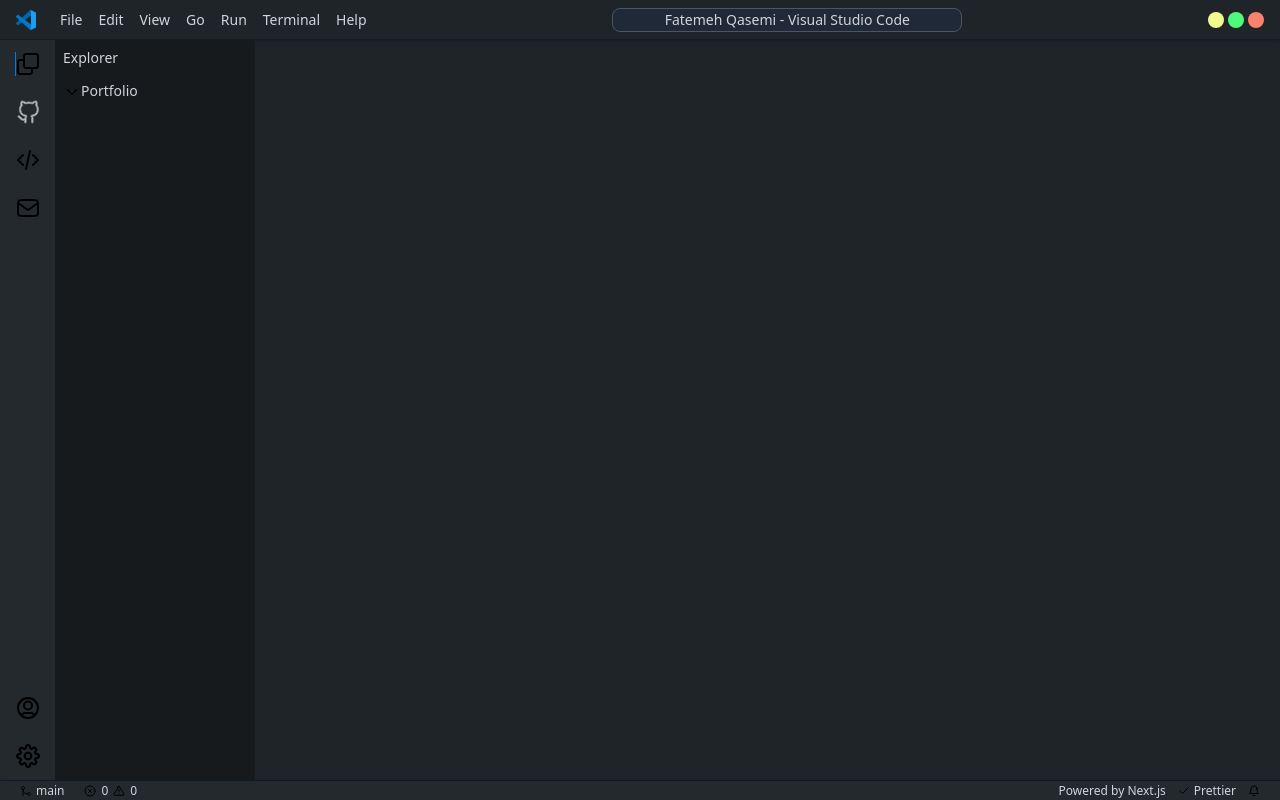
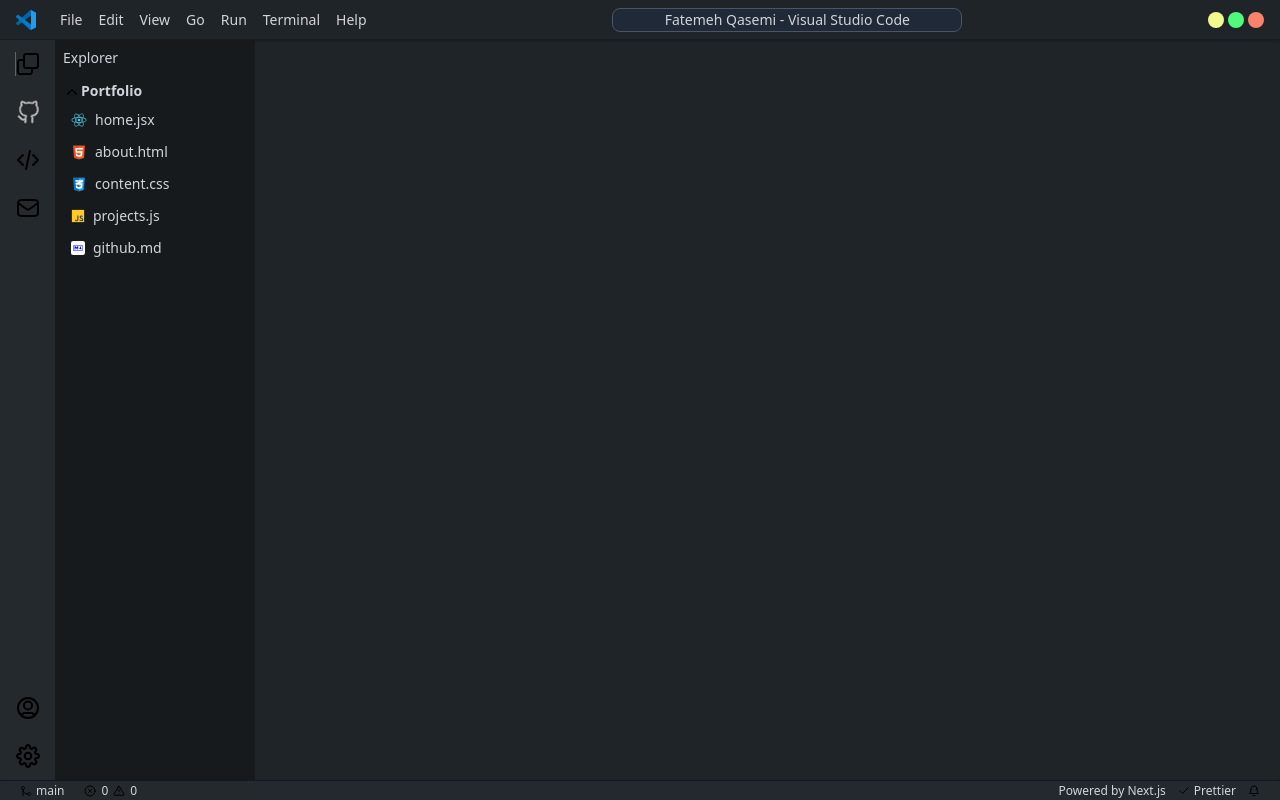
Before and after one commit to fatemehqasemii/Portfolio, a Next.js app: page / in a window 1280 px wide. Built offline with nearby package versions, Linux system fonts and the light colour scheme.

Commit message:
fix explorer components

```diff
--- a/src/app/_components/accordion/accordion.tsx
+++ b/src/app/_components/accordion/accordion.tsx
@@ -5,7 +5,7 @@
 import IconChevronDown from "public/icons/chevron-down.svg";
 
 export const Accordion: React.FC<AccordionProps> = ({ data }) => {
-  const [activeIndex, setActiveIndex] = useState<number | null>(null);
+  const [activeIndex, setActiveIndex] = useState<number | null>(0);
 
   const toggleAccordion = (index: number) => {
     setActiveIndex(activeIndex === index ? null : index);
@@ -21,7 +21,7 @@
               type="button"
               className={"text-gray-300 pt-3"}
             >
-              <span className="flex text-[14px]">
+              <span className="flex text-[14px] font-bold">
                 {activeIndex === index ? (
                   <IconChevronUp width={18} className="stroke-gray-300" />
                 ) : (
--- a/src/app/_components/list-Accordion/listAccordion.tsx
+++ b/src/app/_components/list-Accordion/listAccordion.tsx
@@ -3,29 +3,29 @@
 import CSS from "public/icons/css.svg";
 import HTMLIcon from "public/icons/html.svg";
 import JS from "public/icons/js.svg";
-import GitHub from "public/icons/copy.svg";
+import GitHub from "public/icons/markdown.svg";
 
 const ListAccordion: React.FC = () => {
   return (
-    <div className=" flex flex-col">
-      <Link href={"/"} className="flex ">
-        <React className="stroke-[#909090] w-3 h-3" />
+    <div className=" flex flex-col text-gray-300 text-sm gap-3 pl-2">
+      <Link href={"/"} className="flex items-center gap-2 ">
+        <React className="stroke-none w-4 h-4" />
         home.jsx
       </Link>
-      <Link href={"/"}>
-        <HTMLIcon className="stroke-[#909090] w-3 h-3" />
+      <Link href={"/"} className="flex items-center gap-2 ">
+        <HTMLIcon className=" w-4 h-4 stroke-none " />
         about.html
       </Link>
-      <Link href={"/"}>
-        <CSS className="stroke-[#909090] w-3 h-3" />
+      <Link href={"/"} className="flex items-center gap-2 ">
+        <CSS className=" w-4 h-4 stroke-none" />
         content.css
       </Link>
-      <Link href={"/"}>
-        <JS className="stroke-[#909090] w-3 h-3" />
+      <Link href={"/"} className="flex items-center gap-2 ">
+        <JS className="stroke-none w-[14px] h-[14px]" />
         projects.js
       </Link>
-      <Link href={"/"}>
-        <GitHub className="stroke-[#909090] w-3 h-3" />
+      <Link href={"/"} className="flex items-center gap-2 ">
+        <GitHub className="stroke-none w-[14px] h-[14px]" />
         github.md
       </Link>
     </div>
```
